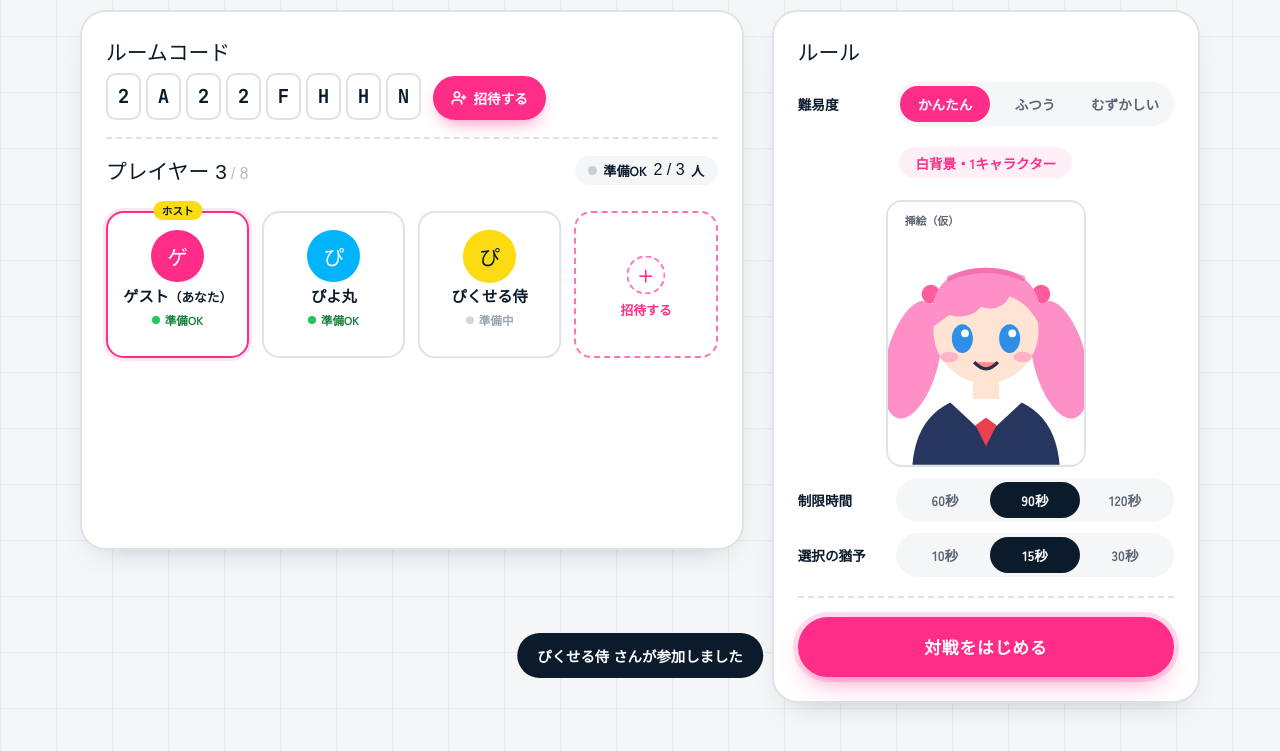
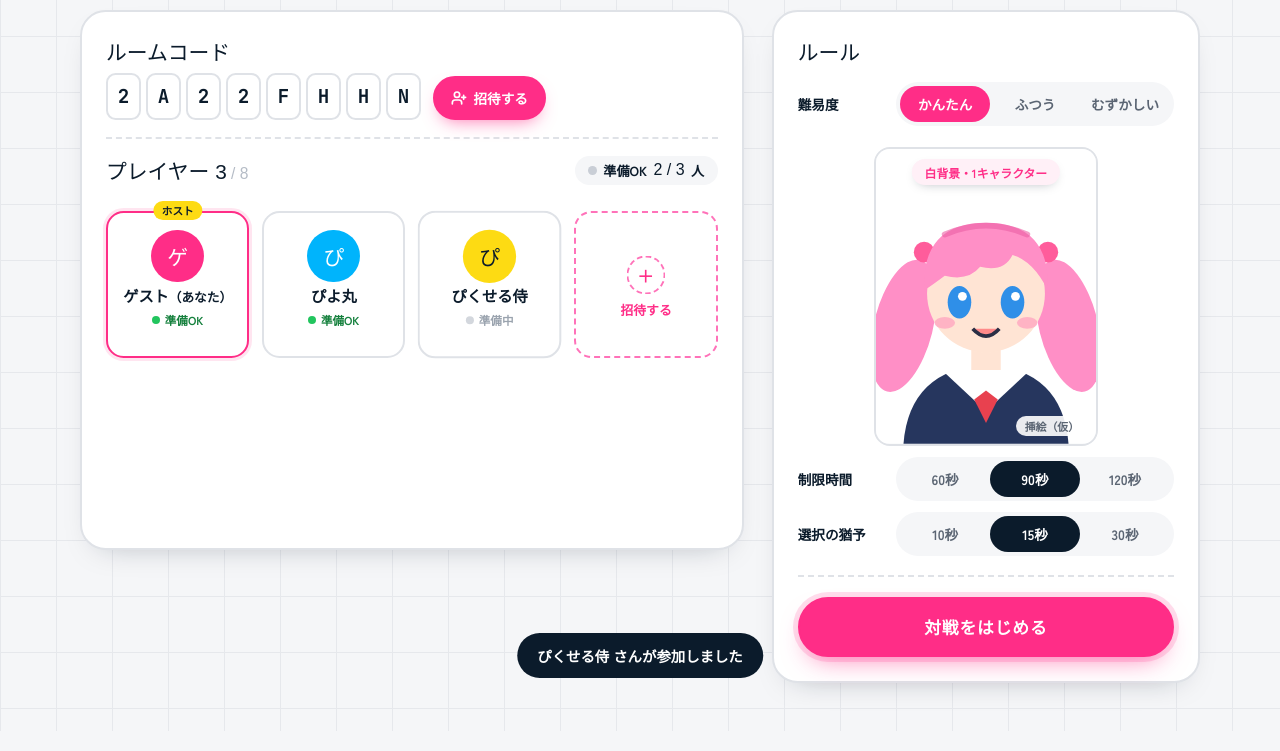
Before and after one commit to animic-works/animic-mock, a plain HTML site: page lobby.html in a window 1280 px wide. Shown: the part 76-827 px from the top of the page. Drawn offline with Linux system fonts and the light colour scheme; a web font is replaced by a local one.

Commit message:
style(mock): ロビーの難易度の説明を、挿絵の画像の上に重ねて表示する
説明は画像の上端の中央に前面のレイヤーとして置き、「挿絵（仮）」の印は右下へ移す。

Co-Authored-By: Claude Opus 5.5 (1M context) <noreply@anthropic.com>

```diff
--- a/lobby.html
+++ b/lobby.html
@@ -402,20 +402,25 @@
         cursor: default;
       }
 
-      /* 難易度の説明は挿絵の上の中央に置き、ピンクで強調する */
+      /* 難易度の説明は、挿絵の画像の上端の中央に前面のレイヤーとして重ね、ピンクで強調する */
       .level-desc {
-        justify-self: center;
+        position: absolute;
+        z-index: 1;
+        top: 0.6rem;
+        left: 50%;
         display: flex;
         align-items: center;
         gap: 0.2rem;
-        width: fit-content;
-        margin: 0.6rem auto 0;
-        padding: 0.35rem 1rem;
+        margin: 0;
+        padding: 0.3rem 0.8rem;
         border-radius: 999px;
         background: #fff0f7;
+        box-shadow: 0 4px 12px -6px rgb(11 27 43 / 0.35);
         color: var(--pink);
-        font-size: 0.85rem;
+        font-size: 0.74rem;
         font-weight: 700;
+        white-space: nowrap;
+        translate: -50% 0;
       }
 
       .level-desc b {
@@ -436,7 +441,7 @@
         position: relative;
         display: flex;
         justify-self: center;
-        width: min(100%, 12.5rem);
+        width: min(100%, 14rem);
         margin: 0.6rem auto 0;
         aspect-ratio: 3 / 4;
         overflow: hidden;
@@ -455,8 +460,8 @@
 
       .level-art figcaption {
         position: absolute;
-        left: 0.5rem;
-        top: 0.5rem;
+        right: 0.5rem;
+        bottom: 0.5rem;
         padding: 0.12rem 0.55rem;
         border-radius: 999px;
         background: rgb(255 255 255 / 0.9);
@@ -740,8 +745,10 @@
             </dd>
           </div>
           <div class="wide">
-            <p class="level-desc" data-level-desc></p>
-            <figure class="level-art" data-level-art><figcaption>挿絵（仮）</figcaption></figure>
+            <figure class="level-art" data-level-art>
+              <p class="level-desc" data-level-desc></p>
+              <figcaption>挿絵（仮）</figcaption>
+            </figure>
           </div>
           <div>
             <dt>制限時間</dt>
@@ -768,8 +775,10 @@
         <dl class="rules" id="rules-view" hidden>
           <div><dt>難易度</dt><dd class="summary" id="view-level"></dd></div>
           <div class="wide">
-            <p class="level-desc" data-level-desc></p>
-            <figure class="level-art" data-level-art><figcaption>挿絵（仮）</figcaption></figure>
+            <figure class="level-art" data-level-art>
+              <p class="level-desc" data-level-desc></p>
+              <figcaption>挿絵（仮）</figcaption>
+            </figure>
           </div>
           <div><dt>制限時間</dt><dd class="summary" id="view-time"></dd></div>
           <div><dt>選択の猶予</dt><dd class="summary" id="view-grace"></dd></div>
```
